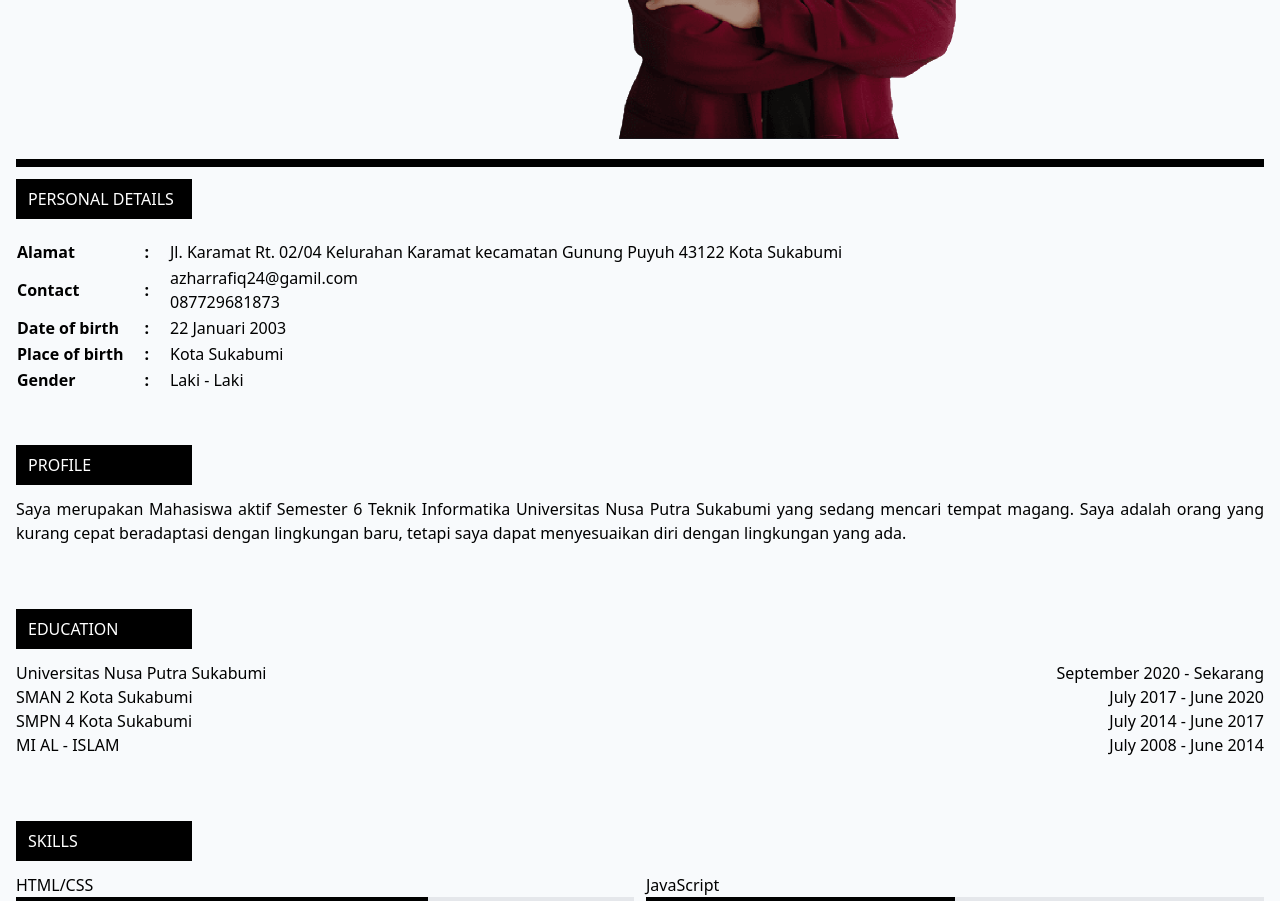
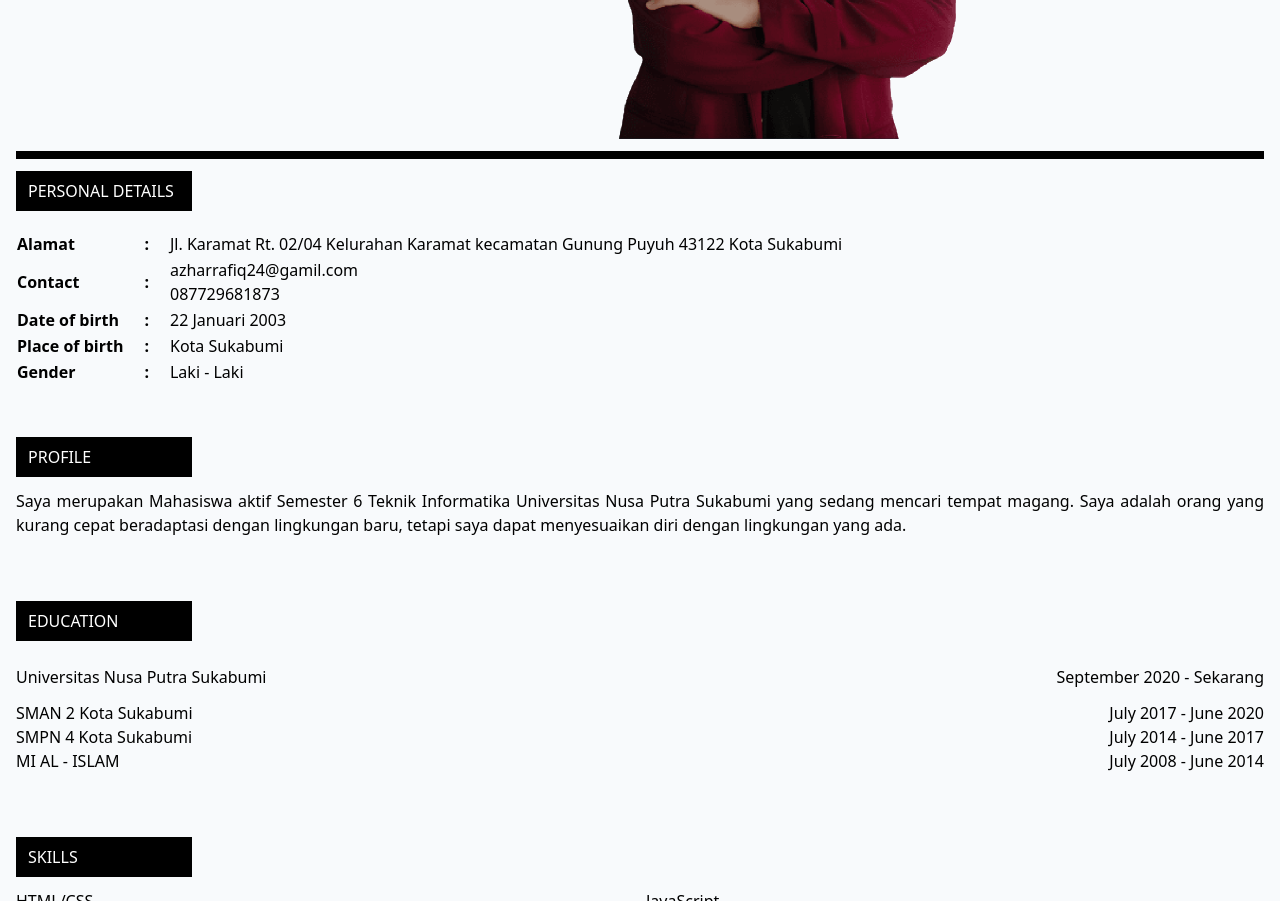
Before and after one commit to Zarriq22/CV---Azhar, a website: page index.html in a window 1280 px wide. Shown: the part 520-1421 px from the top of the page. Drawn offline with Linux system fonts and the light colour scheme.

Commit message:
Add files via upload

```diff
--- a/index.html
+++ b/index.html
@@ -35,12 +35,12 @@
 
     <!-- About Me start -->
     <section>
-        <div class="container mx-auto pt-5 pb-10">
+        <div class="container mx-auto pt-3 pb-10">
             <hr class="border-4 border-black">
             <div class="pt-3 w-44">
                 <h1 class="px-3 py-2 bg-black text-white uppercase">personal details</h1>
             </div>
-            <div class="pt-5">
+            <div class="pt-5 text-justify">
                 <table class="text-left text-md">
                     <tr class="py-3">
                         <th>Alamat</th>
@@ -95,15 +95,15 @@
             <div class="py-3 w-44">
                 <h1 class="px-3 py-2 bg-black text-white uppercase">education</h1>
             </div>
-            <div class="flex justify-between text-justify">
+            <div class="flex justify-between text-justify py-3">
                 <h1>Universitas Nusa Putra Sukabumi</h1>
                 <h1>September 2020 - Sekarang</h1>
             </div>
-            <div class="flex justify-between text-justify">
+            <div class="flex justify-between text-justify pb-3">
                 <h1>SMAN 2 Kota Sukabumi</h1>
                 <h1>July 2017 - June 2020</h1>
             </div>
-            <div class="flex justify-between text-justify">
+            <div class="flex justify-between text-justify pb-3">
                 <h1>SMPN 4 Kota Sukabumi</h1>
                 <h1>July 2014 - June 2017</h1>
             </div>
```
